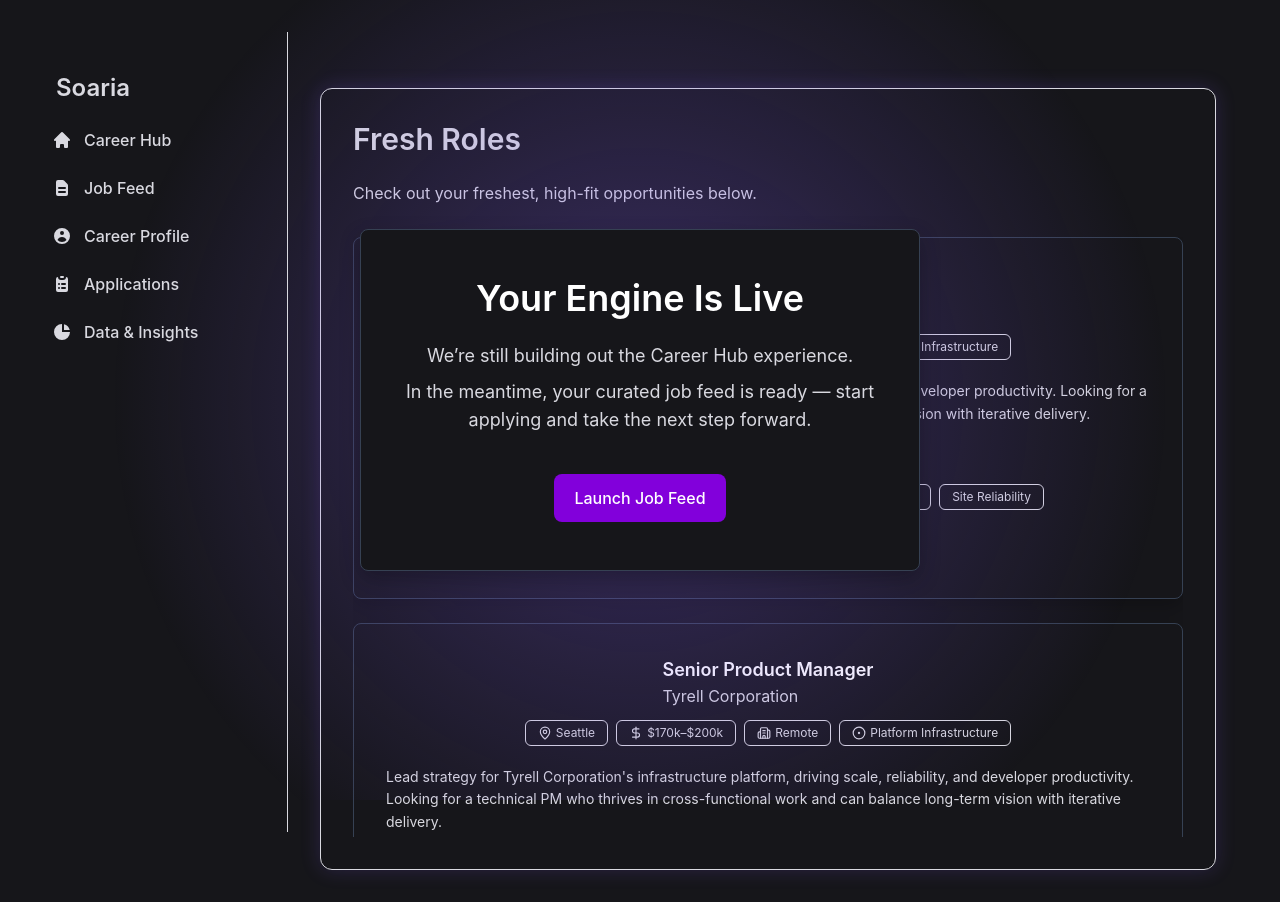
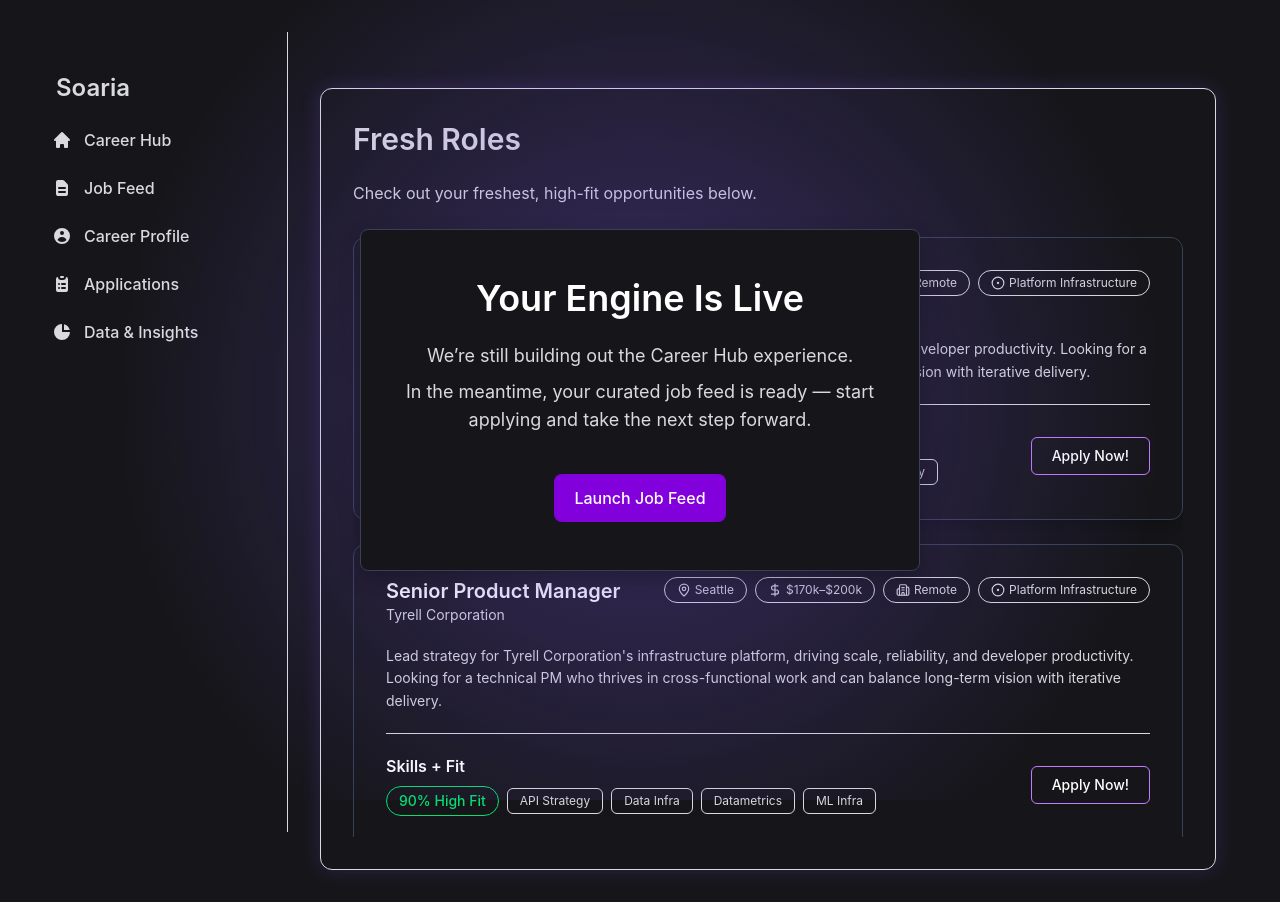
Before and after one commit to Soaria-pro/soaria-web, a Next.js app: page /careerhub in a window 1280 px wide. Built offline with nearby package versions, Linux system fonts and the light colour scheme.

Commit message:
[fix] md: breakpoint issue for desktop screen view

```diff
--- a/components/careerhub/JobCard.tsx
+++ b/components/careerhub/JobCard.tsx
@@ -1,5 +1,6 @@
 "use client";
 
+import { useState, useEffect } from "react";
 import Card from "@/components/Card";
 import Link from "next/link";
 import { MapPin, DollarSign, Building2, CircleDot } from "lucide-react";
@@ -20,6 +21,15 @@ interface JobCardProps {
 }
 
 export default function JobCard({ job }: JobCardProps) {
+  const [isMobile, setIsMobile] = useState(false);
+
+  useEffect(() => {
+    const checkScreen = () => setIsMobile(window.innerWidth < 768);
+    checkScreen();
+    window.addEventListener("resize", checkScreen);
+    return () => window.removeEventListener("resize", checkScreen);
+  }, []);
+
   const getIcon = (label: string) => {
     const iconClass = "w-3.5 h-3.5 text-white/70";
     if (label.toLowerCase().includes("seattle"))
@@ -33,22 +43,30 @@ export default function JobCard({ job }: JobCardProps) {
   };
 
   return (
-    <Card>
-      <div className="rounded-xl p-8 text-left flex flex-col gap-5 bg-white/[0.06]">
-        {/* Header + Info */}
-        <div className="flex flex-col md:flex-row md:items-center md:justify-between gap-3">
-          {/* Left: Title + Company */}
-          <div>
-            <h3 className="text-lg font-semibold text-white">{job.title}</h3>
-            <p className="text-foreground/70">{job.company}</p>
+    <Card className="rounded-xl border border-white/10 bg-white/[0.04] hover:bg-white/[0.06] transition-all duration-300 shadow-lg">
+      <div className="p-6 sm:p-8 flex flex-col gap-5">
+        {/* Header */}
+        <div
+          className={`flex gap-3 ${
+            isMobile ? "flex-col" : "flex-row items-start justify-between"
+          }`}
+        >
+          {/* Left: Title + Company (Left aligned) */}
+          <div className="text-left">
+            <h3 className="text-xl font-semibold text-white">{job.title}</h3>
+            <p className="text-sm text-foreground/60">{job.company}</p>
           </div>
 
-          {/* Right: Info badges */}
-          <div className="flex flex-wrap gap-2 md:h-8">
+          {/* Right: Tags / Info Badges */}
+          <div
+            className={`flex flex-wrap gap-2 ${
+              isMobile ? "justify-start mt-2" : "justify-end"
+            }`}
+          >
             {[job.location, job.salary, ...job.tags].map((tag) => (
               <div
                 key={tag}
-                className="flex items-center gap-1 px-3 py-1 text-xs rounded-md border border-white/20 text-white/80 bg-white/[0.05]"
+                className="flex items-center gap-1 px-3 py-1 text-xs rounded-full border border-white/20 text-white/80 bg-white/[0.05]"
               >
                 {getIcon(tag)}
                 <span>{tag}</span>
@@ -57,19 +75,26 @@ export default function JobCard({ job }: JobCardProps) {
           </div>
         </div>
 
-        {/* Description */}
-        <p className="text-sm text-foreground/70 leading-relaxed">
+        {/* Description (Left aligned) */}
+        <p className="text-sm text-foreground/70 leading-relaxed text-left">
           Lead strategy for {job.company}&apos;s infrastructure platform,
           driving scale, reliability, and developer productivity. Looking for a
           technical PM who thrives in cross-functional work and can balance
           long-term vision with iterative delivery.
         </p>
 
-        {/* Skills + Fit + Button */}
-        <div className="flex flex-col md:flex-row md:items-center md:justify-between gap-4">
-          {/* Left side: Skills */}
-          <div className="flex flex-col md:flex-1">
-            <h4 className="text-lg font-semibold text-white mb-2">
+        {/* Divider */}
+        <hr className="border-white/10" />
+
+        {/* Skills + Fit (Left aligned content, right-aligned button) */}
+        <div
+          className={`flex gap-5 ${
+            isMobile ? "flex-col" : "flex-row items-center justify-between"
+          }`}
+        >
+          {/* Left: Skills + Fit */}
+          <div className="flex flex-col gap-2 text-left">
+            <h4 className="text-base font-semibold text-white">
               Skills + Fit
             </h4>
             <div className="flex flex-wrap items-center gap-2">
@@ -87,12 +112,10 @@ export default function JobCard({ job }: JobCardProps) {
             </div>
           </div>
 
-          {/* Right side: Apply button */}
-          <div className="mt-4 md:mt-0 md:ml-8 md:flex-shrink-0">
+          {/* Right: Apply button */}
+          <div className={isMobile ? "mt-2" : "shrink-0"}>
             <Link href={`/careerhub/${job.id}`}>
-              <button
-                className="w-full md:w-auto px-5 py-2 text-sm font-medium text-white rounded-md border border-purple-400 hover:border-purple-300 hover:bg-purple-500/10 transition-all duration-300"
-              >
+              <button className="w-full px-5 py-2 text-sm font-medium text-white rounded-md border border-purple-400 hover:border-purple-300 hover:bg-purple-500/10 transition-all duration-300">
                 Apply Now!
               </button>
             </Link>
```
